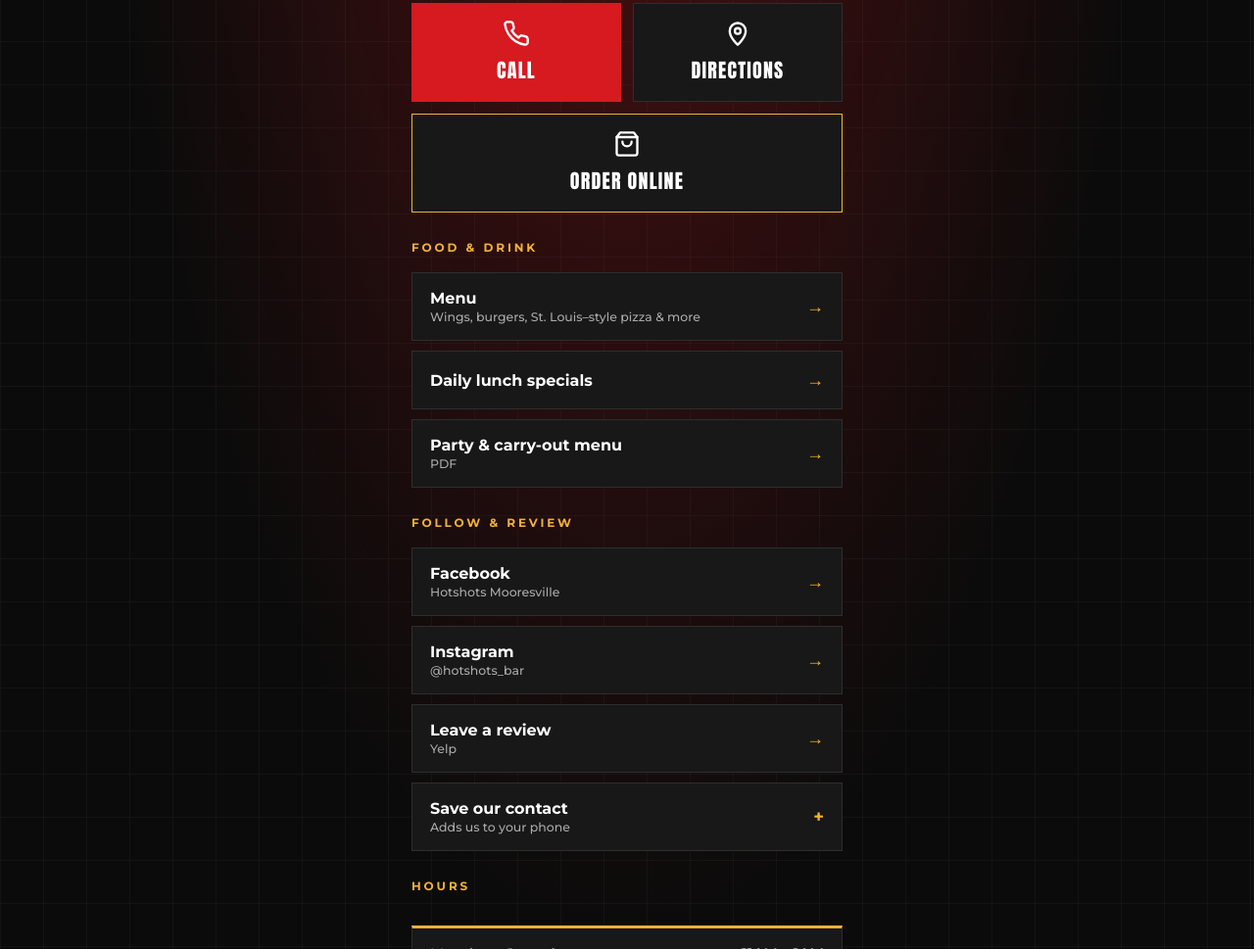
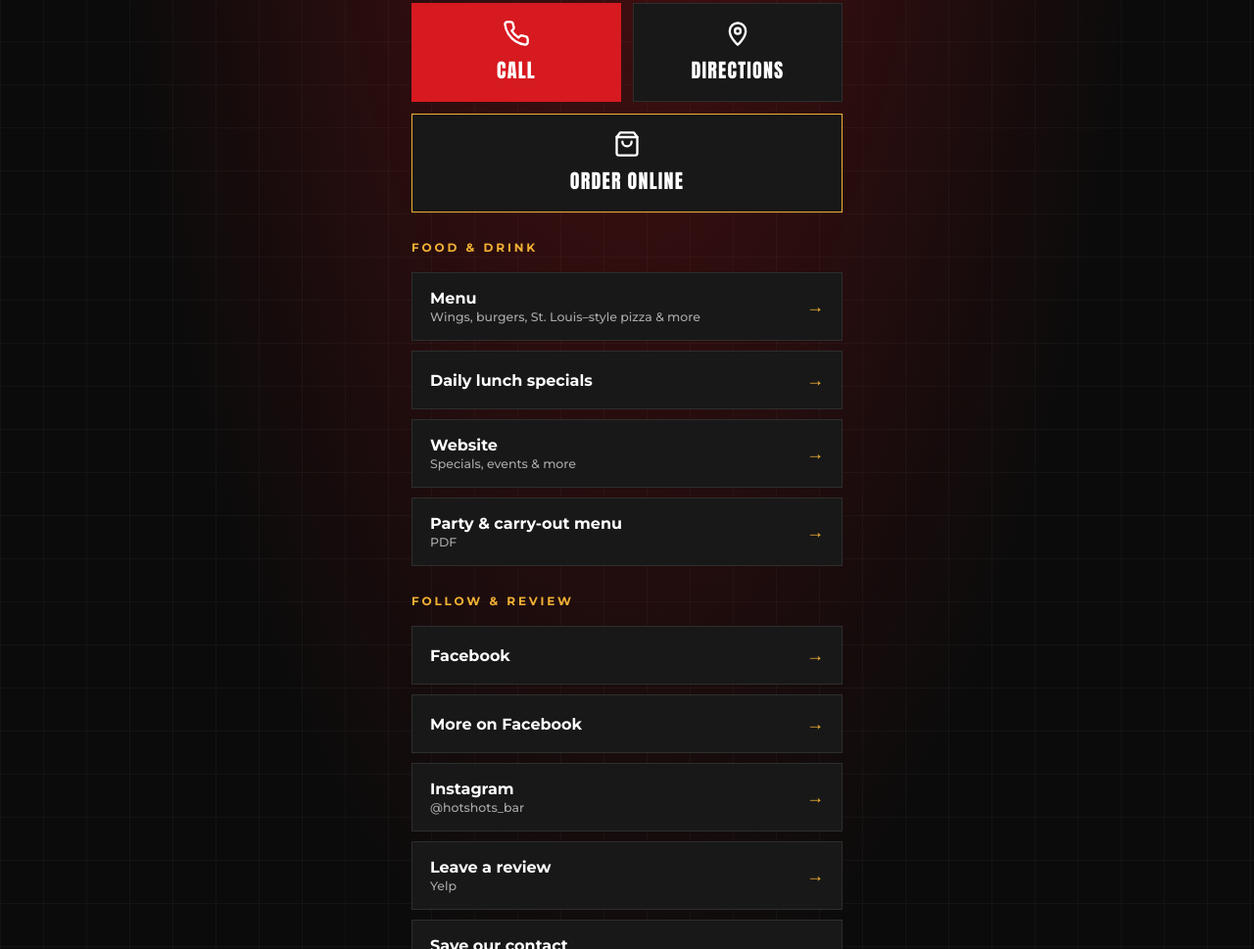
Before and after one commit to RCeasar01/bannedproduct-website, a plain HTML site: page techcustoms/Hotshotsmooresville/index.html in a window 1280 px wide. Shown: the part 310-1279 px from the top of the page at 98% size. Drawn offline with Linux system fonts and the light colour scheme.

Commit message:
Hotshots tap page: use the owner's Facebook links, add website button
Co-Authored-By: Claude Opus 5.5 <noreply@anthropic.com>
Claude-Session: https://claude.ai/code/session_01E5Qj5vgFcd71hEgfz52GP2

```diff
--- a/techcustoms/Hotshotsmooresville/index.html
+++ b/techcustoms/Hotshotsmooresville/index.html
@@ -83,12 +83,14 @@
     <div class="list">
       <a class="btn" href="https://hotshotsnet.com/menu/" target="_blank" rel="noopener"><span>Menu<small>Wings, burgers, St. Louis–style pizza &amp; more</small></span><b class="arrow">→</b></a>
       <a class="btn" href="https://hotshotsnet.com/daily-lunch-special/" target="_blank" rel="noopener"><span>Daily lunch specials</span><b class="arrow">→</b></a>
+      <a class="btn" href="https://hotshotsnet.com/locations/mooresville-nc/" target="_blank" rel="noopener"><span>Website<small>Specials, events &amp; more</small></span><b class="arrow">→</b></a>
       <a class="btn" href="https://hotshotsnet.com/wp-content/uploads/2025-Hotshots-Bulk-Menu.pdf" target="_blank" rel="noopener"><span>Party &amp; carry-out menu<small>PDF</small></span><b class="arrow">→</b></a>
     </div>
 
     <h2>Follow &amp; review</h2>
     <div class="list">
-      <a class="btn" href="https://www.facebook.com/HotShotsMooresville" target="_blank" rel="noopener"><span>Facebook<small>Hotshots Mooresville</small></span><b class="arrow">→</b></a>
+      <a class="btn" href="https://www.facebook.com/share/1KfKtz1ZFX/" target="_blank" rel="noopener"><span>Facebook</span><b class="arrow">→</b></a>
+      <a class="btn" href="https://www.facebook.com/share/19k1LJRQge/" target="_blank" rel="noopener"><span>More on Facebook</span><b class="arrow">→</b></a>
       <a class="btn" href="https://www.instagram.com/hotshots_bar/" target="_blank" rel="noopener"><span>Instagram<small>@hotshots_bar</small></span><b class="arrow">→</b></a>
       <a class="btn" href="https://www.yelp.com/biz/hotshots-sports-bar-and-grill-mooresville-mooresville" target="_blank" rel="noopener"><span>Leave a review<small>Yelp</small></span><b class="arrow">→</b></a>
       <a class="btn" href="hotshots-mooresville.vcf" download><span>Save our contact<small>Adds us to your phone</small></span><b class="arrow">+</b></a>
```
